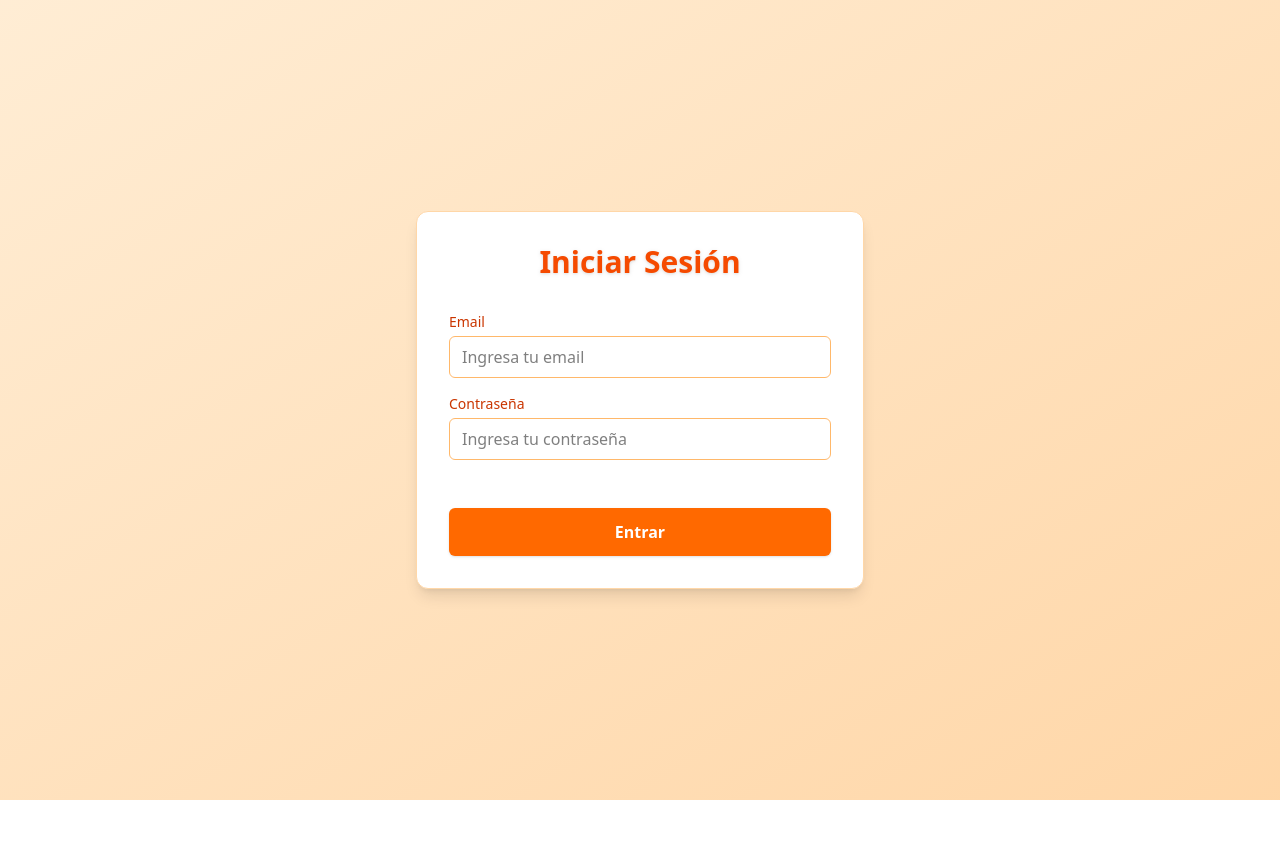
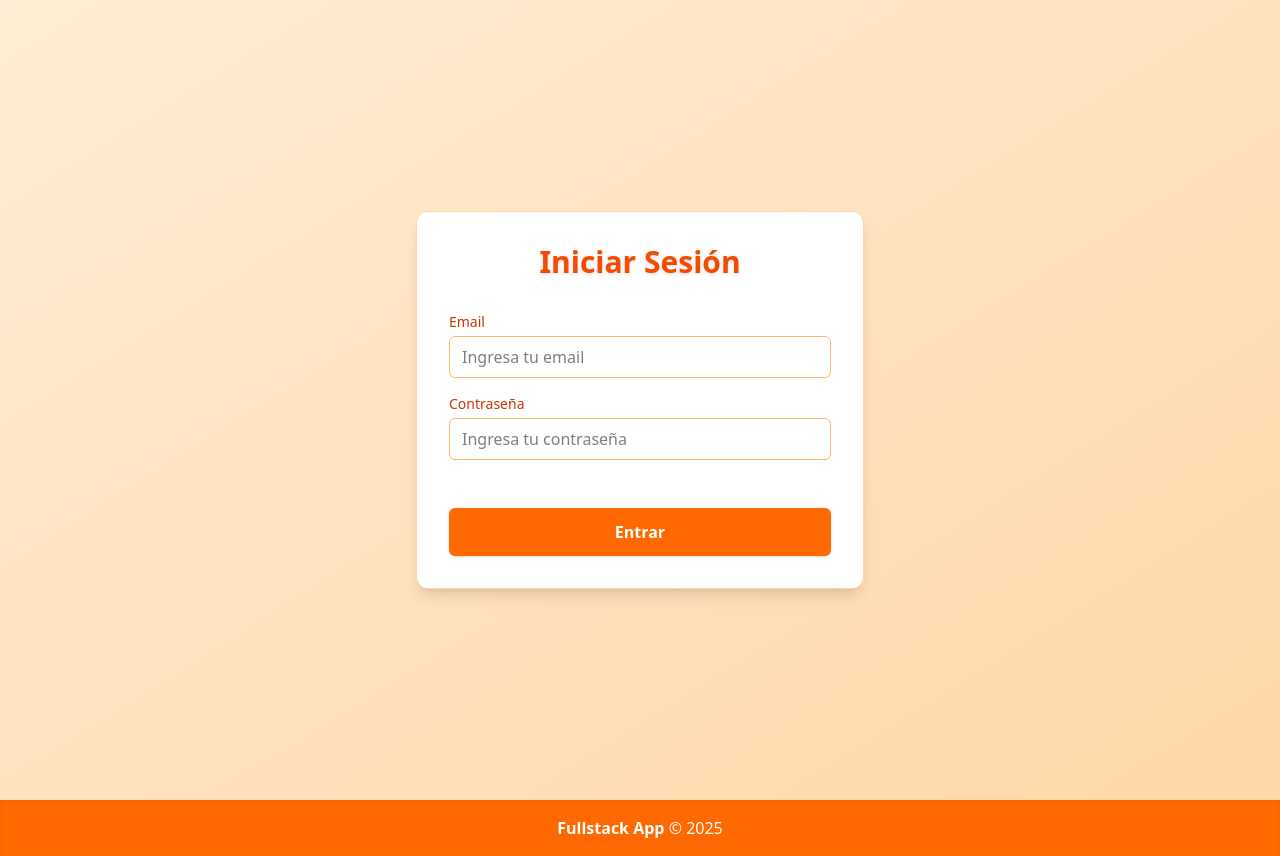
Before and after one commit to IvonneCaPa/5.2FullStack, a React (Vite) app in the folder frontend/: page /login in a window 1280 px wide. Before the commit the page ends 800 px from the top, so only its background shows below. Built offline with nearby package versions, Linux system fonts and the light colour scheme.

Commit message:
se ha creado el footer y el componente scrollToTop para que se haga scroll al inicio cada vez que se cambia de ruta

```diff
--- a/frontend/src/App.jsx
+++ b/frontend/src/App.jsx
@@ -9,6 +9,8 @@ import GalleryList from './components/gallery/GalleryList';
 import GalleryForm from './components/gallery/GalleryForm';
 import GalleryDetail from './components/gallery/GalleryDetail';
 import Header from './components/Header';
+import Footer from './components/Footer';
+import ScrollToTop from './components/ScrollToTop';
 import './components/gallery/Gallery.css';
 
 const ProtectedRoute = ({ children }) => {
@@ -27,7 +29,9 @@ function App() {
   return (
     <AuthProvider>
       <Router>
-        <div className="App">
+        <ScrollToTop />
+        <div className="App min-h-screen flex flex-col justify-between">
+          <div className="flex-1">
             <Routes>
               <Route path="/login" element={<Login />} />
               <Route path="/dashboard" element={
@@ -68,6 +72,8 @@ function App() {
               <Route path="/" element={<Navigate to="/dashboard" />} />
             </Routes>
           </div>
+          <Footer />
+        </div>
       </Router>
     </AuthProvider>
   );
--- /dev/null
+++ b/frontend/src/components/Footer.jsx
@@ -0,0 +1,11 @@
+import React from 'react';
+
+const Footer = () => {
+  return (
+    <footer className="w-full bg-orange-500 text-white text-center py-4 shadow-inner">
+      <span className="font-semibold">Fullstack App</span> &copy; {new Date().getFullYear()}
+    </footer>
+  );
+};
+
+export default Footer;
--- /dev/null
+++ b/frontend/src/components/ScrollToTop.jsx
@@ -0,0 +1,14 @@
+import { useEffect } from 'react';
+import { useLocation } from 'react-router-dom';
+
+const ScrollToTop = () => {
+  const { pathname } = useLocation();
+
+  useEffect(() => {
+    window.scrollTo(0, 0);
+  }, [pathname]);
+
+  return null;
+};
+
+export default ScrollToTop;
```
Also changed, not shown: frontend/src/components/Footer.js (deleted). Lines whose indentation alone changed are shown as unchanged.
